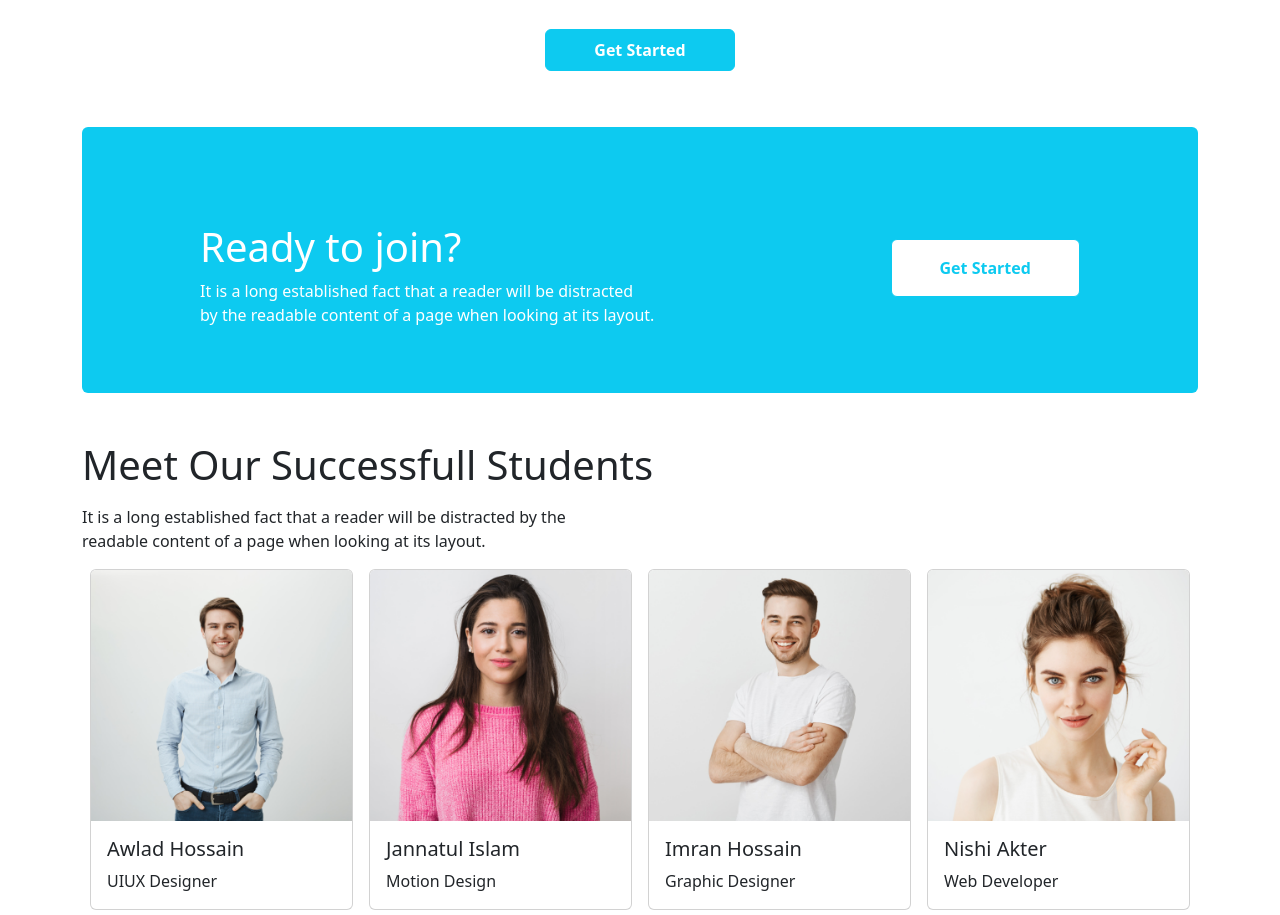
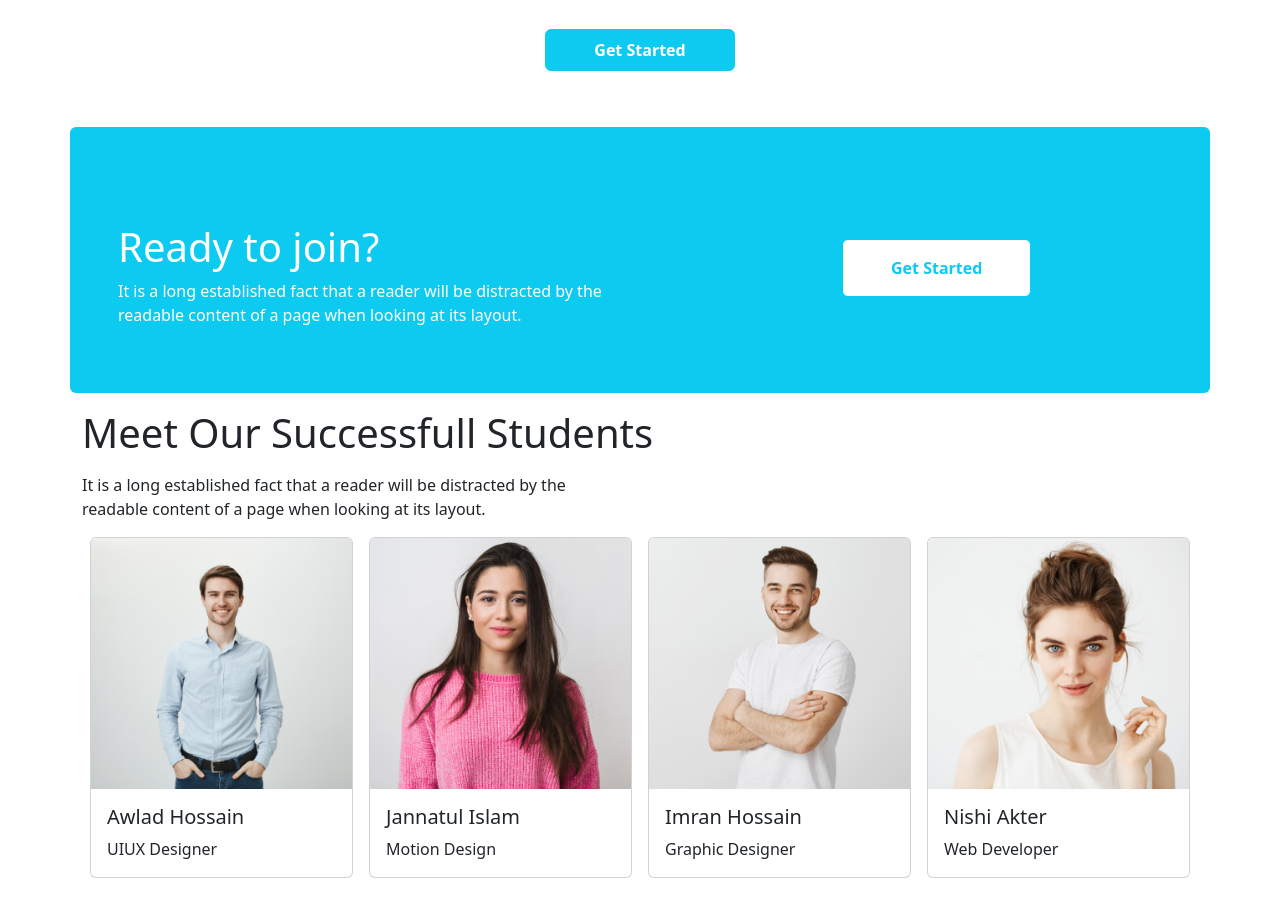
Before and after one commit to jonytheboss/japanese-ed-teach-website, a plain HTML site: page index.html in a window 1280 px wide. Shown: the part 1628-2543 px from the top of the page. Drawn offline with nearby package versions, Linux system fonts and the light colour scheme.

Commit message:
button added responcibe

```diff
--- a/index.html
+++ b/index.html
@@ -189,24 +189,22 @@
     </section>
 
 
-    <section class="container mb-5">
-        <div class="d-flex justify-content-around py-5 bg-info rounded-2">
-            <div>
-                <div class="text-white">
-                    <h1 class="mt-5">Ready to join?</h1>
-                    <p>It is a long established fact that a reader will be distracted <br> by the readable content of a
-                        page
-                        when
-                        looking at its layout.</p>
-                </div>
+    <section class="container bg-info rounded-2">
+        <div class="row py-5">
+            <div class="text-white px-5 col-lg-8">
+                <h1 class="mt-5 ">Ready to join?</h1>
+                <p>It is a long established fact that a reader will be distracted by the <br> readable content of a
+                    page
+                    when
+                    looking at its layout.</p>
             </div>
-            <div>
-                <div class="pt-5">
-                    <button class="btn btn-info text-info fw-semibold px-5 py-3 mt-3 mb-5 bg-white">Get Started</button>
-                </div>
+            <div class="pt-5 col-lg-4">
+                <button class="btn btn-info text-info fw-semibold px-5 py-3 mt-3 mb-5 bg-white ">Get
+                    Started</button>
             </div>
         </div>
     </section>
+
 
     <!-- Register content end -->
 
```
